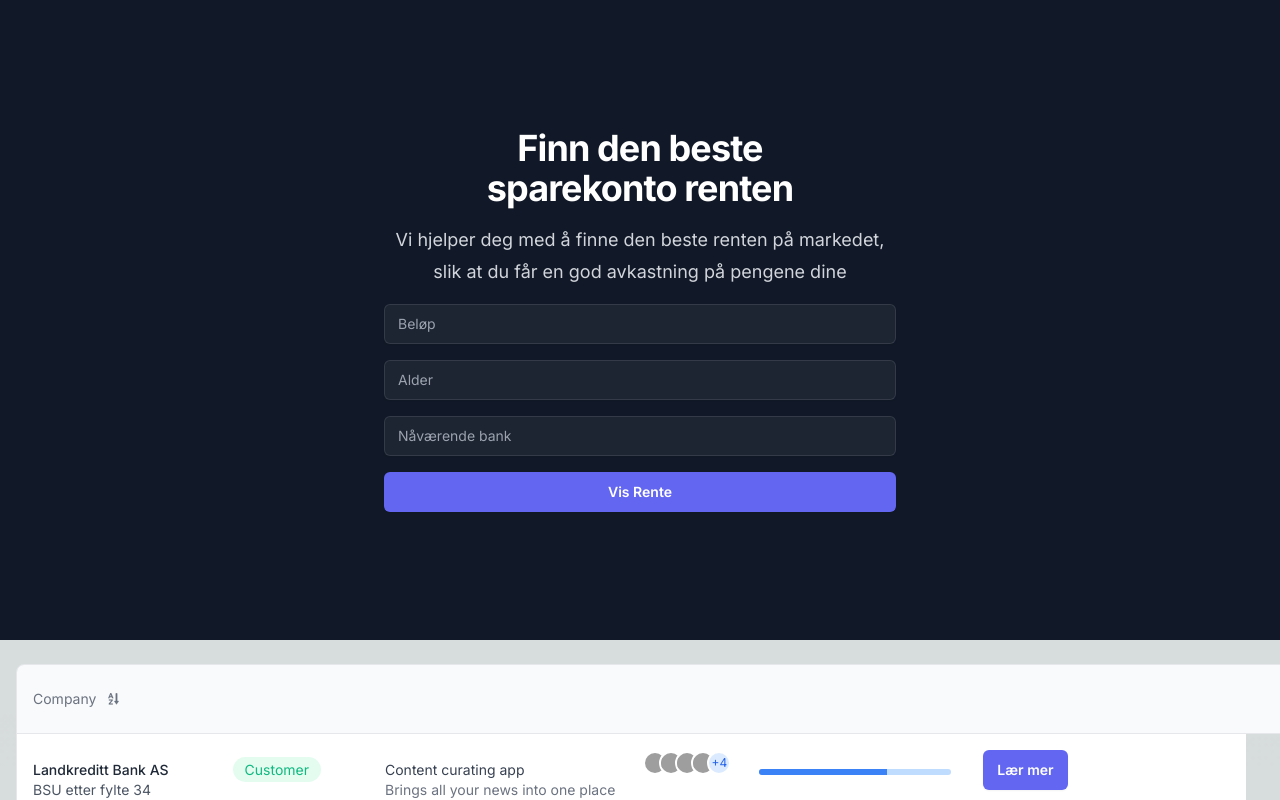
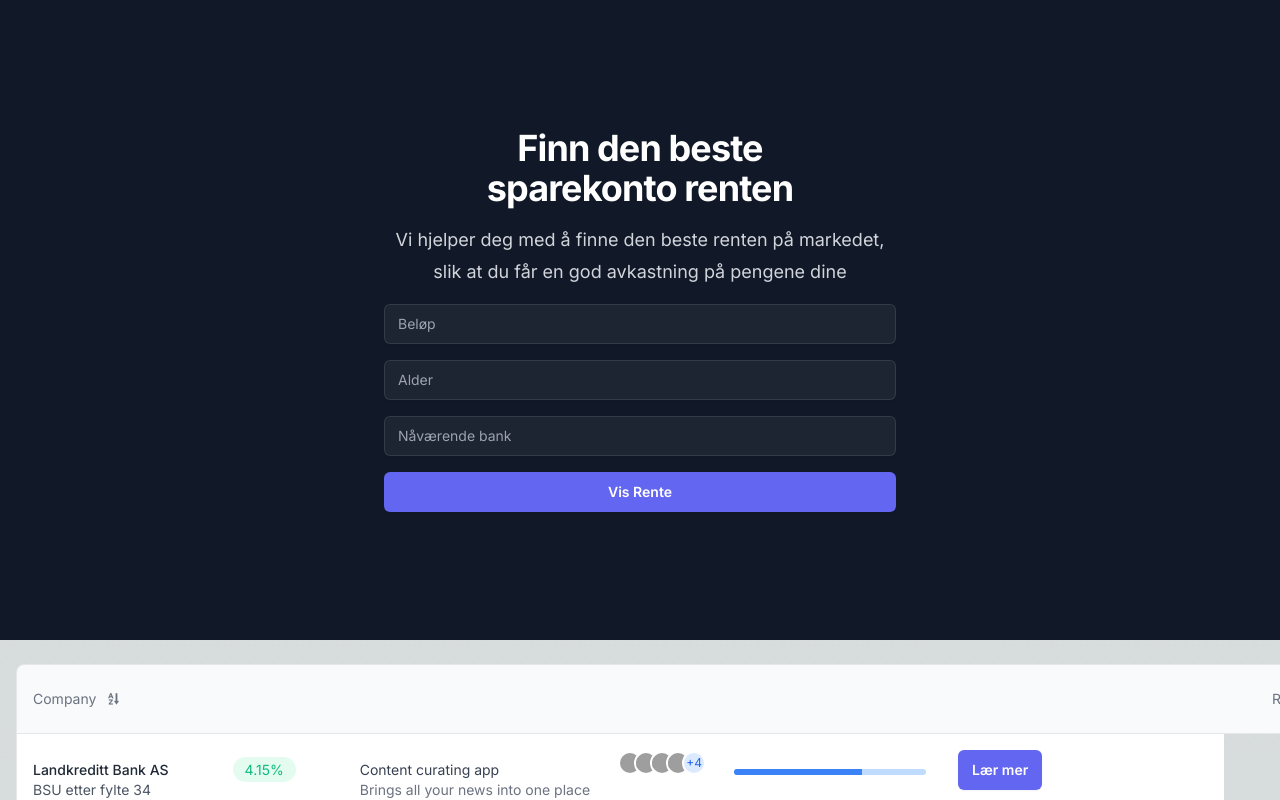
Before and after one commit to shipcommit/sparekonto-app, a Next.js app: page / in a window 1280 px wide. Shown: the top 800 px of the page. Built offline with nearby package versions, Linux system fonts and the light colour scheme; grey boxes are pictures that could not be loaded.

Commit message:
Update table.js

```diff
--- a/app/ui/table.js
+++ b/app/ui/table.js
@@ -49,7 +49,7 @@ export default function Table() {
                         scope="col"
                         className="px-12 py-3.5 text-sm font-normal text-left rtl:text-right text-gray-500 dark:text-gray-400"
                       >
-                        Status
+                        Rente
                       </th>
                       <th
                         scope="col"
@@ -78,6 +78,31 @@ export default function Table() {
                     {/*  */}
 
                     {data.feed.entry.map((entry, i) => {
+                      let interest = [];
+
+                      interest.push(entry.rentesats1);
+                      interest.push(entry.rentesats2);
+                      interest.push(entry.rentesats3);
+                      interest.push(entry.rentesats4);
+                      interest.push(entry.rentesats5);
+                      interest.push(entry.rentesats6);
+
+                      // Filter out strings
+                      interest = interest.filter(
+                        (value) => typeof value === 'number'
+                      );
+
+                      // Filter out 0 interest
+                      interest = interest.filter((value) => value !== 0);
+
+                      // Skip offers that don't have any interest
+                      if (interest.length < 1) {
+                        return;
+                      }
+
+                      // Return the highest interest if it exists
+                      const highestInterest = Math.max(...interest);
+
                       return (
                         <div key={i}>
                           <tr>
@@ -93,7 +118,7 @@ export default function Table() {
                             </td>
                             <td className="px-12 py-4 text-sm font-medium whitespace-nowrap">
                               <div className="inline px-3 py-1 text-sm font-normal rounded-full text-emerald-500 gap-x-2 bg-emerald-100/60 dark:bg-gray-800">
-                                Customer
+                                {highestInterest}%
                               </div>
                             </td>
                             <td className="px-4 py-4 text-sm whitespace-nowrap">
```
